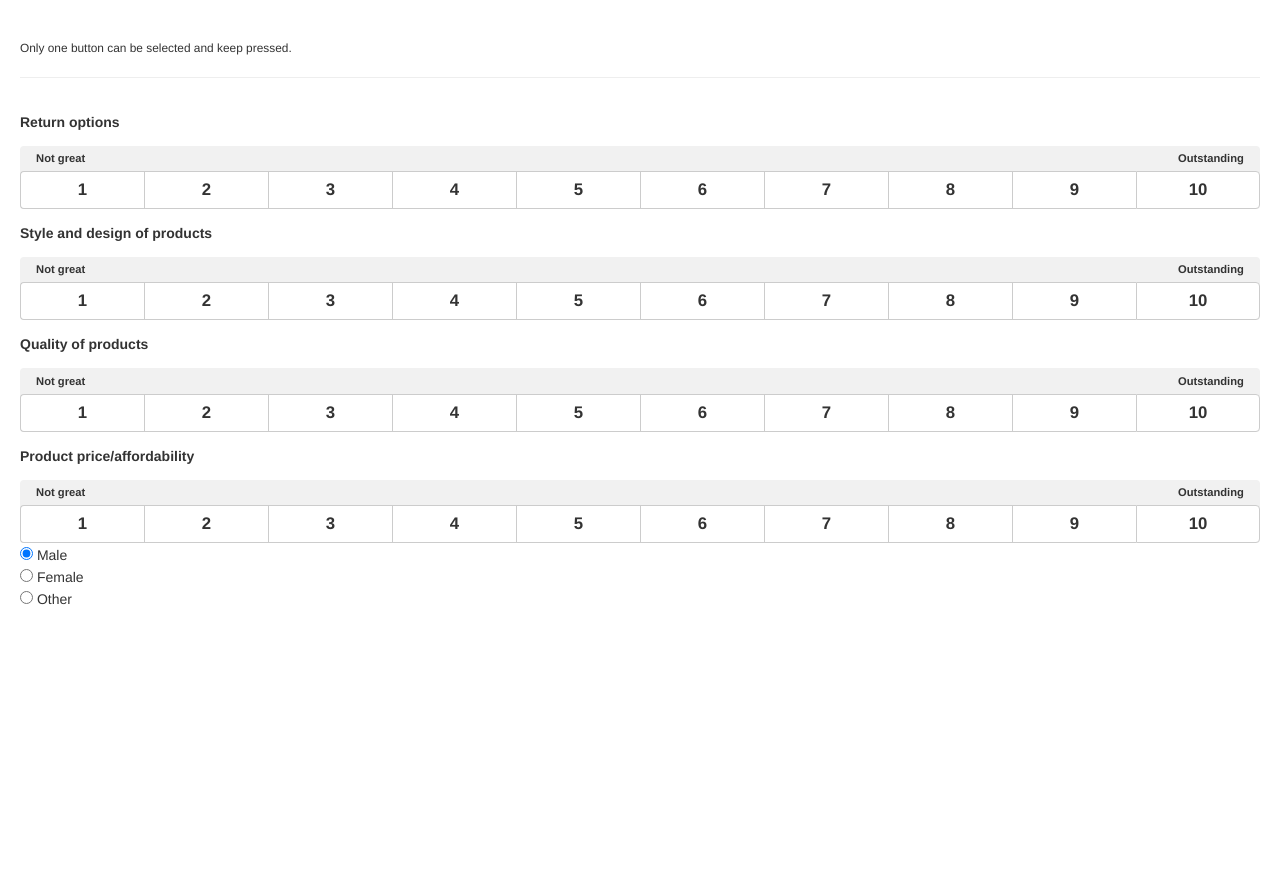
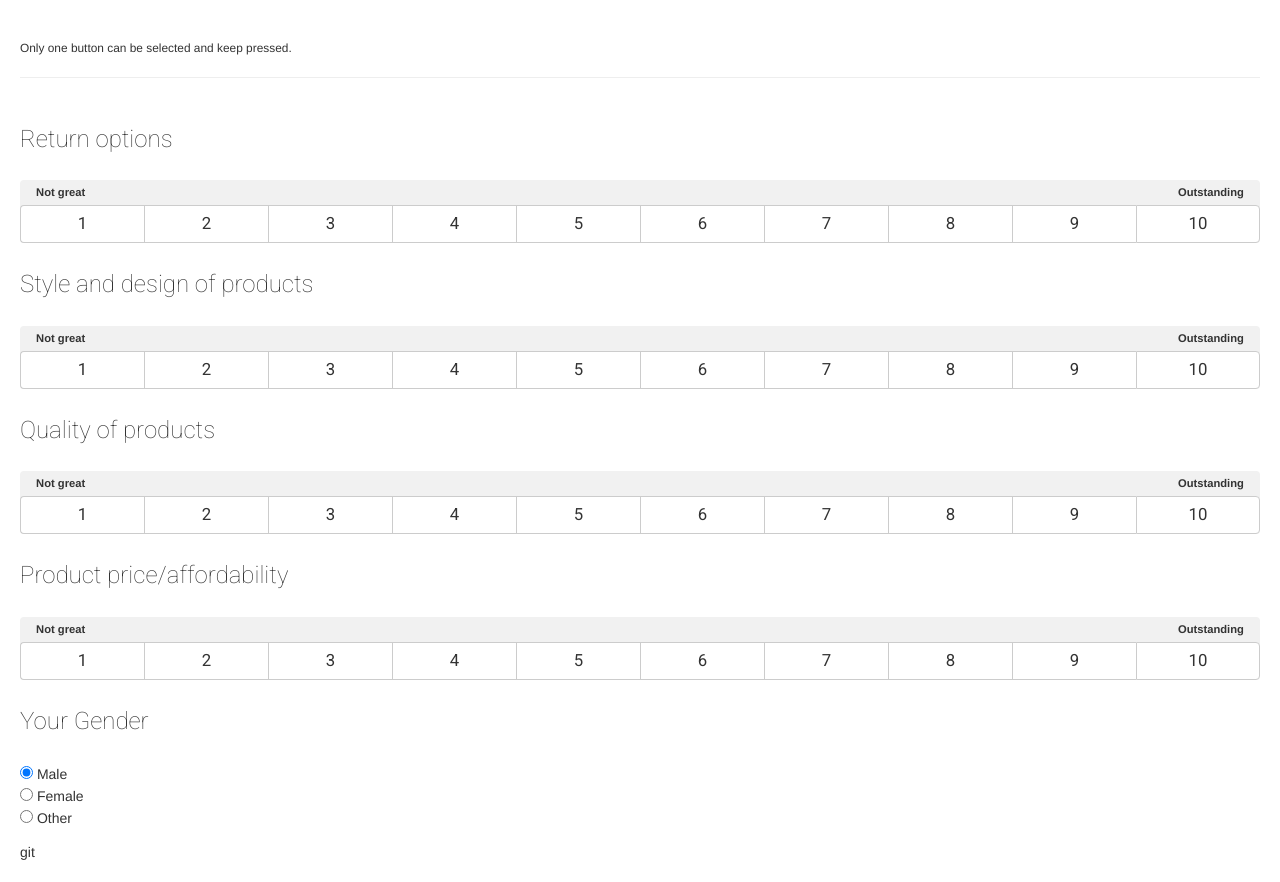
Before and after one commit to Yaoaoaoao/CISC475-675, a Django app: template django/questionnaire/templates/questionnaire/question.html in a window 1280 px wide. Before the commit the page ends 605 px from the top, so only its background shows below. Run offline with Django 3.2, Linux system fonts and the light colour scheme; the template is opened without the code that fills it, so the values that code supplies are empty; parts of the project's set-up code (start-up, migrations or seed data) failed here and were passed over; some libraries are stand-ins or nearby versions.

Commit message:
django/questionnaire/templates/questionnaire/question.html

```diff
--- a/django/questionnaire/templates/questionnaire/question.html
+++ b/django/questionnaire/templates/questionnaire/question.html
@@ -6,6 +6,7 @@
           integrity="sha384-BVYiiSIFeK1dGmJRAkycuHAHRg32OmUcww7on3RYdg4Va+PmSTsz/K68vbdEjh4u"
           crossorigin="anonymous">
     <script src="https://ajax.googleapis.com/ajax/libs/jquery/3.1.1/jquery.min.js"></script>
+    <link href="https://fonts.googleapis.com/css?family=Roboto:100,300,300i,400" rel="stylesheet">
     <script $('body').on('click', '.btn-div', function (e) {
         $(this).addClass('active');
         $(this).siblings().removeClass('active');></script>
@@ -23,6 +24,10 @@
 
         .question-label
 		{
+            font-family: 'Roboto', sans-serif;
+            font-size: 18pt;
+            font-weight: 200;
+            color: #333;
             margin-top: 1em;
             margin-bottom: 1em;
             display: block;
@@ -62,7 +67,8 @@
             border-radius: 4px 0 0 4px;
             border-right-width: 0;
             font-size: 1.2em;
-		  font-weight: bold;
+            font-family: 'Roboto', sans-serif;
+            font-weight: 400;
             padding-left: 0;
             padding-right: 0;
         }
@@ -72,7 +78,8 @@
             border-radius: 0;
             border-right-width: 0;
             font-size: 1.2em;
-		  font-weight: bold;
+            font-family: 'Roboto', sans-serif;
+            font-weight: 400;
             padding-left: 0;
             padding-right: 0;
         }
@@ -81,7 +88,8 @@
 		{
             border-radius: 0 4px 4px 0;
             font-size: 1.2em;
-		  font-weight: bold;
+            font-family: 'Roboto', sans-serif;
+            font-weight: 400;
             padding-left: 0;
             padding-right: 0;
 		}
@@ -264,10 +272,13 @@
             </div>
         </div>
     </div>
+    <label class = "question-label">Your Gender</label>
+    <div>
         <input type="radio" name="gender" value="male" checked> Male<br>
         <input type="radio" name="gender" value="female"> Female<br>
         <input type="radio" name="gender" value="other"> Other
-</form>
+    </div>
+</form>git
 	<script type="text/javascript">
 		function afterClick(index)
 		{
```
Lines whose indentation alone changed are shown as unchanged.
